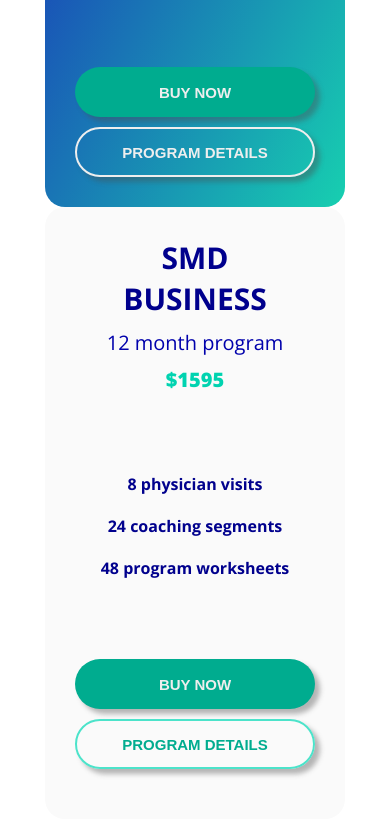
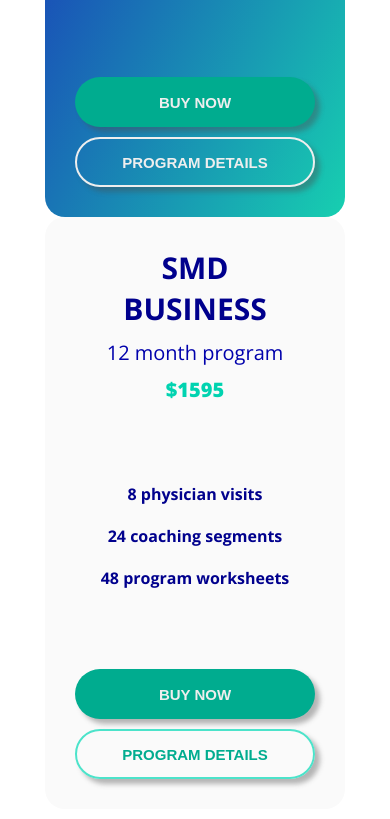
Before and after one commit to Iosalom/product-feature-website, a plain HTML site: page index.html in a window 390 px wide. Shown: the part 901-1720 px from the top of the page. Drawn offline with nearby package versions, Linux system fonts and the light colour scheme.

Commit message:
Update styles.css

```diff
--- a/styles.css
+++ b/styles.css
@@ -165,9 +165,9 @@ main div ul .btn-container button:nth-child(2) {
     border-radius: 20px;
     width: 400px;
   }
-  main div:nth-child(3) {
+/*   main div:nth-child(3) {
     padding-bottom: 20px;
-  }
+  } */
   main div:hover {
     margin-bottom: 0;
   }
```
